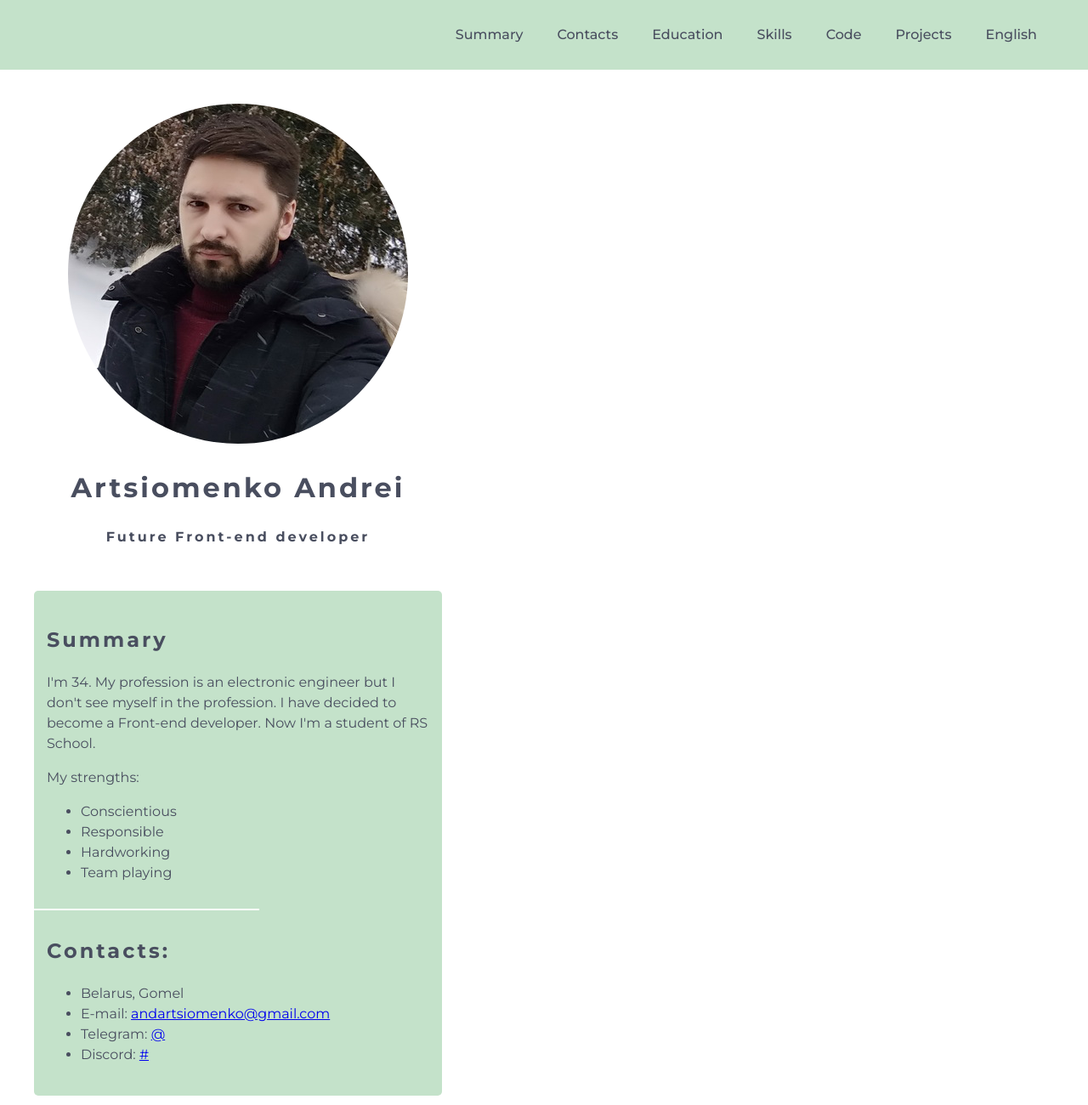
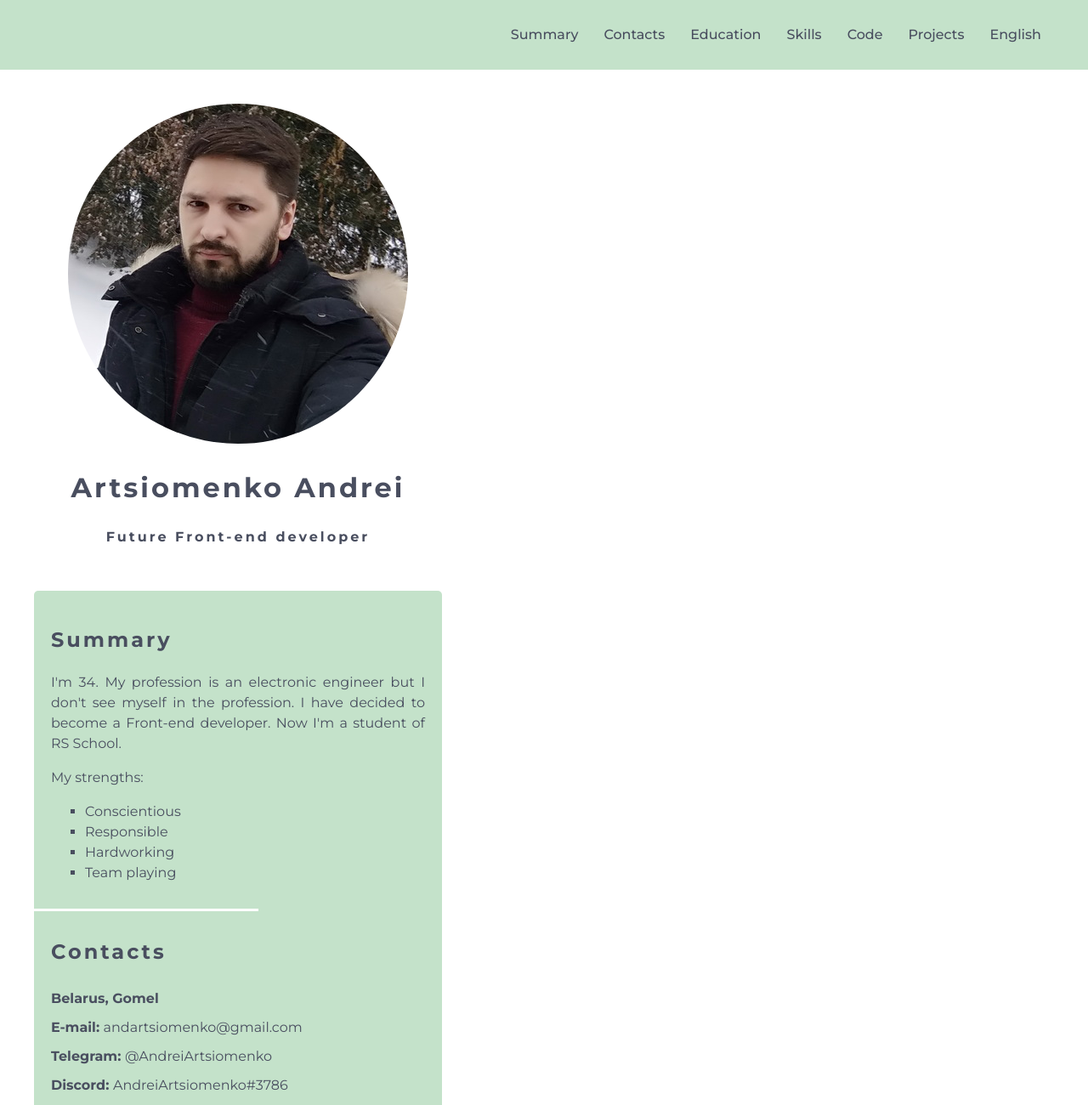
Before and after one commit to AndreiArtsiomenko/rsschool-cv, a plain HTML site: page index.html in a window 1280 px wide. Shown: the top 1300 px of the page at 85% size. Drawn offline with Linux system fonts and the light colour scheme.

Commit message:
feat: add style column-left in style.css

```diff
--- a/css/style.css
+++ b/css/style.css
@@ -8,6 +8,11 @@ h3,
 h4 {
   font-weight: 700;
   letter-spacing: 3px;
+}
+
+a {
+  color: #494e5f;
+  text-decoration: none;
 }
 
 html,
@@ -32,6 +37,8 @@ body {
   margin: 0 auto;
 }
 
+/*-------Header-------*/
+
 .header {
   background-color: #c4e2ca;
 }
@@ -43,18 +50,18 @@ body {
   list-style: none;
 }
 
-.nav-link {
-  padding: 0 20px;
+.menu-link {
+  padding: 0 15px;
   line-height: 50px;
-  text-decoration: none;
   font-weight: 500;
-  color: #494e5f;
   transition: .3s
 }
 
-.nav-link:hover {
+.menu-link:hover {
   text-decoration: underline;
 }
+
+/*-------Main-------*/
 
 .main {
   flex: 1 1 auto;
@@ -66,7 +73,7 @@ body {
   padding: 40px 0;
 }
 
-.main__column-left {}
+/*-------Main (column-left)-------*/
 
 .column-left {
   width: 40%;
@@ -78,51 +85,51 @@ body {
 }
 
 .column-left__photo {
+  width: 400px;
+  height: 400px;
   border-radius: 50%;
 }
 
 .column-left__down {
-  padding: 20px 15px;
+  padding: 20px 20px;
   background-color: #c4e2ca;
   border-radius: 5px;
 }
 
-.column-left__summary {}
+.summary p {
+  text-align: justify
+}
 
-.summary {}
-
-.summary__title {}
-
-.title {}
-
-.summary__subtitle {}
-
-.summary__wrapper {}
-
-.summary__item {}
+.summary__item {
+  list-style-type: square;
+}
 
 .divider-white {
   display: block;
   width: 60%;
-  height: 2px;
+  height: 3px;
   margin: 30px -20px;
   background-color: #FFFFFF;
 }
 
+.contacts__list {
+  padding-left: 0;
+  list-style: none;
+}
 
-.column-left__contacts {}
+.contacts__list span {
+  font-weight: 700;
+}
 
-.contacts {}
+.contacts__item {
+  padding: 5px 0;
+}
 
-.contacts__title {}
+/*-------Main (column-right)-------*/
 
-.contacts__wrapper {}
 
-.contacts__item {}
 
-.contacts__link {}
-
-.main__column-right {}
+/*-------Footer-------*/
 
 .footer {
   border: 1px solid red;
--- a/index.html
+++ b/index.html
@@ -19,13 +19,13 @@
       <div class="container">
         <nav class="menu">
           <ul class="menu-list">
-            <li class="menu-item"><a class="nav-link" href="#summary">Summary</a></li>
-            <li class="menu-item"><a class="nav-link" href="#contacts">Contacts</a></li>
-            <li class="menu-item"><a class="nav-link" href="#education">Education</a></li>
-            <li class="menu-item"><a class="nav-link" href="#skills">Skills</a></li>
-            <li class="menu-item"><a class="nav-link" href="#code">Code</a></li>
-            <li class="menu-item"><a class="nav-link" href="#projects">Projects</a></li>
-            <li class="menu-item"><a class="nav-link" href="#english">English</a></li>
+            <li class="menu-item"><a class="menu-link" href="#summary">Summary</a></li>
+            <li class="menu-item"><a class="menu-link" href="#contacts">Contacts</a></li>
+            <li class="menu-item"><a class="menu-link" href="#education">Education</a></li>
+            <li class="menu-item"><a class="menu-link" href="#skills">Skills</a></li>
+            <li class="menu-item"><a class="menu-link" href="#code">Code</a></li>
+            <li class="menu-item"><a class="menu-link" href="#projects">Projects</a></li>
+            <li class="menu-item"><a class="menu-link" href="#english">English</a></li>
           </ul>
         </nav>
       </div>
@@ -54,13 +54,15 @@
               </section>
               <div class="divider-white"></div>
               <section class="column-left__contacts contacts" id="contacts">
-                <h2 class="contacts__title title">Contacts:</h2>
-                <ul class="contacts__wrapper">
-                  <li class="contacts__item">Belarus, Gomel <a href="#" class="contacts__link"></a></li>
-                  <li class="contacts__item">E-mail: <a href="#" class="contacts__link">andartsiomenko@gmail.com</a>
-                  </li>
-                  <li class="contacts__item">Telegram: <a href="#" class="contacts__link">@</a></li>
-                  <li class="contacts__item">Discord: <a href="#" class="contacts__link">#</a></li>
+                <h2 class="contacts__title title">Contacts</h2>
+                <ul class="contacts__list">
+                  <li class="contacts__item"><span>Belarus, Gomel</span> <a href="#"></a></li>
+                  <li class="contacts__item"><span>E-mail: </span><a href=""
+                      mailto:andartsiomenko@gmail.com">andartsiomenko@gmail.com</a></li>
+                  <li class="contacts__item"><span>Telegram: </span><a
+                      href="https://t.me/AndreiArtsiomenko">@AndreiArtsiomenko</a></li>
+                  <li class="contacts__item"><span>Discord: </span><a
+                      href="https://discord.com/channels/@AndreiArtsiomenko">AndreiArtsiomenko#3786</a></li>
                 </ul>
               </section>
             </div>
```
